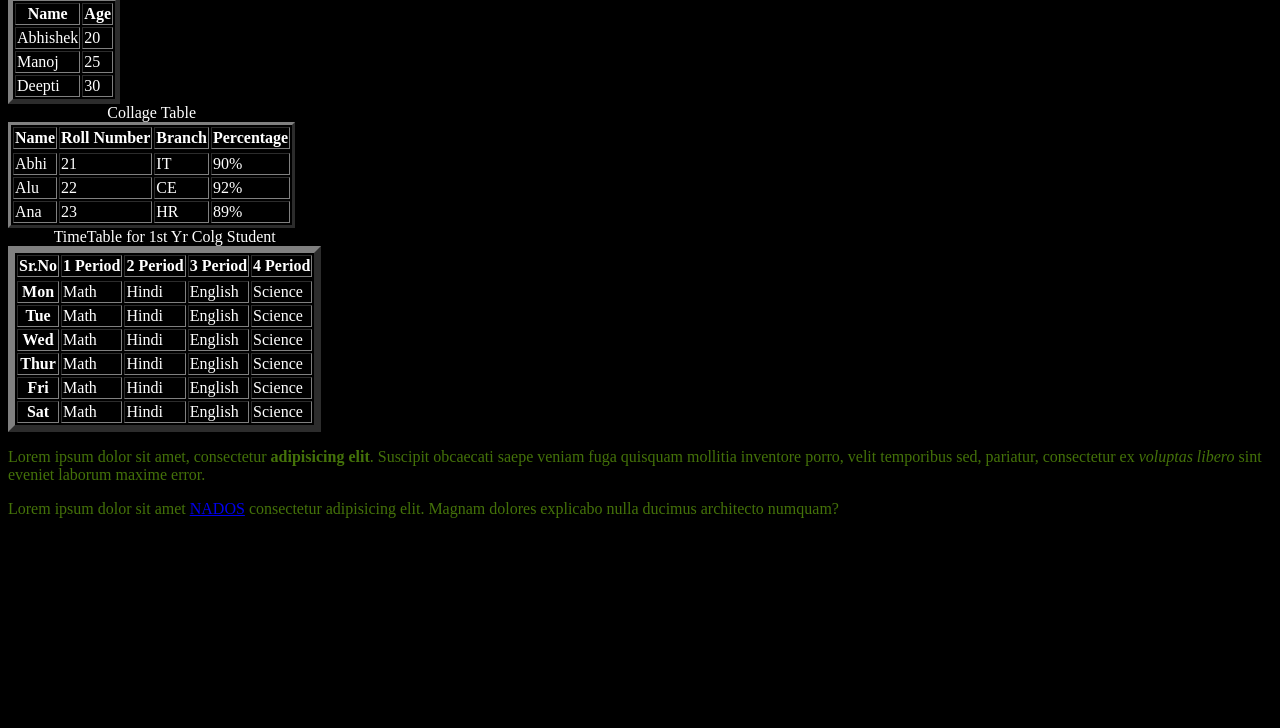
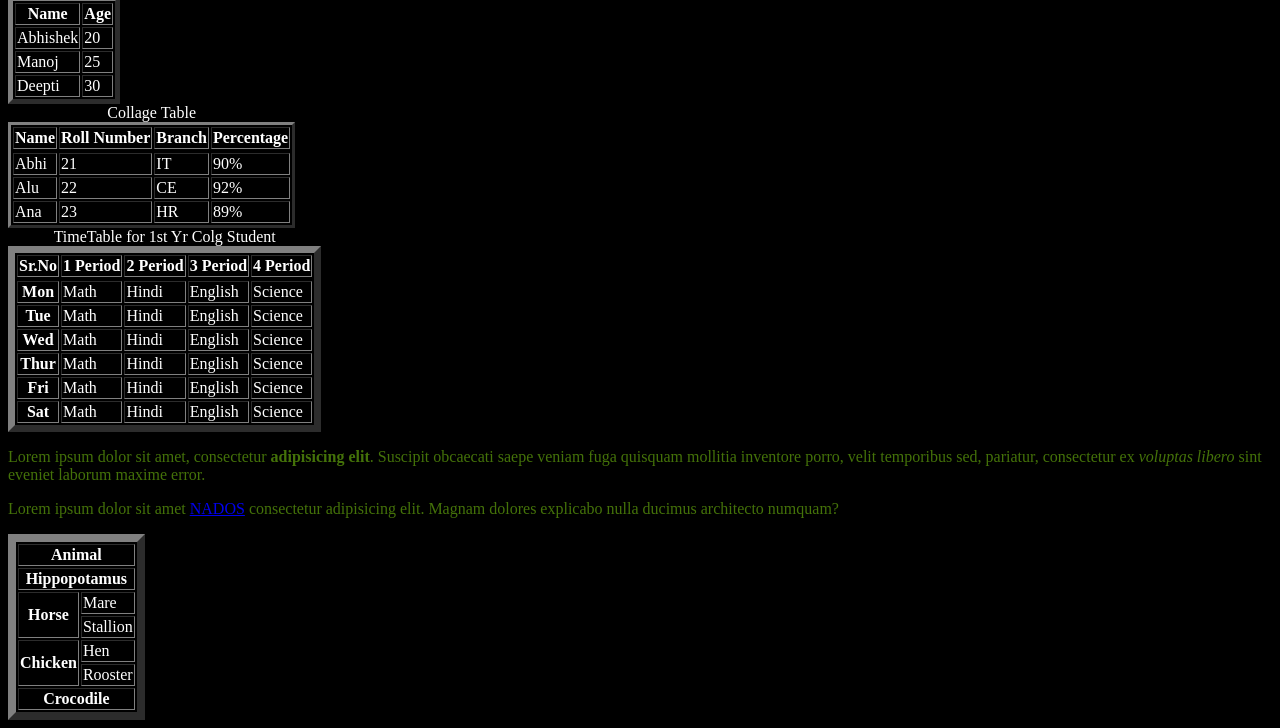
Before and after one commit to Kise07/learnMern07, a plain HTML site: page html/index.html in a window 1280 px wide. Shown: the part 1768-2496 px from the top of the page. Before the commit the page ends 2302 px from the top, so only its background shows below. Drawn offline with Linux system fonts and the light colour scheme.

Commit message:
rowspan & colspan in table

```diff
--- a/html/index.html
+++ b/html/index.html
@@ -325,5 +325,37 @@
       <a href="https://www.nados.io/feed">NADOS</a> consectetur adipisicing
       elit. Magnam dolores explicabo nulla ducimus architecto numquam?
     </p>
+
+    <!-- Understanding colspan & rowspan -->
+    <table border="8">
+      <tr>
+        <!-- <th>Animal</th> -->
+        <th colspan="2">Animal</th>
+      </tr>
+      <tr>
+        <!-- <th>Hippopotamus</th> -->
+        <th colspan="2">Hippopotamus</th>
+      </tr>
+      <tr>
+        <th rowspan="2">Horse</th>
+        <td>Mare</td>
+      </tr>
+      <tr>
+        <!-- <th>Horse</th> -->
+        <td>Stallion</td>
+      </tr>
+      <tr>
+        <th rowspan="2">Chicken</th>
+        <td>Hen</td>
+      </tr>
+      <tr>
+        <!-- <th>Chicken</th> -->
+        <td>Rooster</td>
+      </tr>
+      <tr>
+        <!-- <th>Crocodile</th> -->
+        <th colspan="2">Crocodile</th>
+      </tr>
+    </table>
   </body>
 </html>
```
